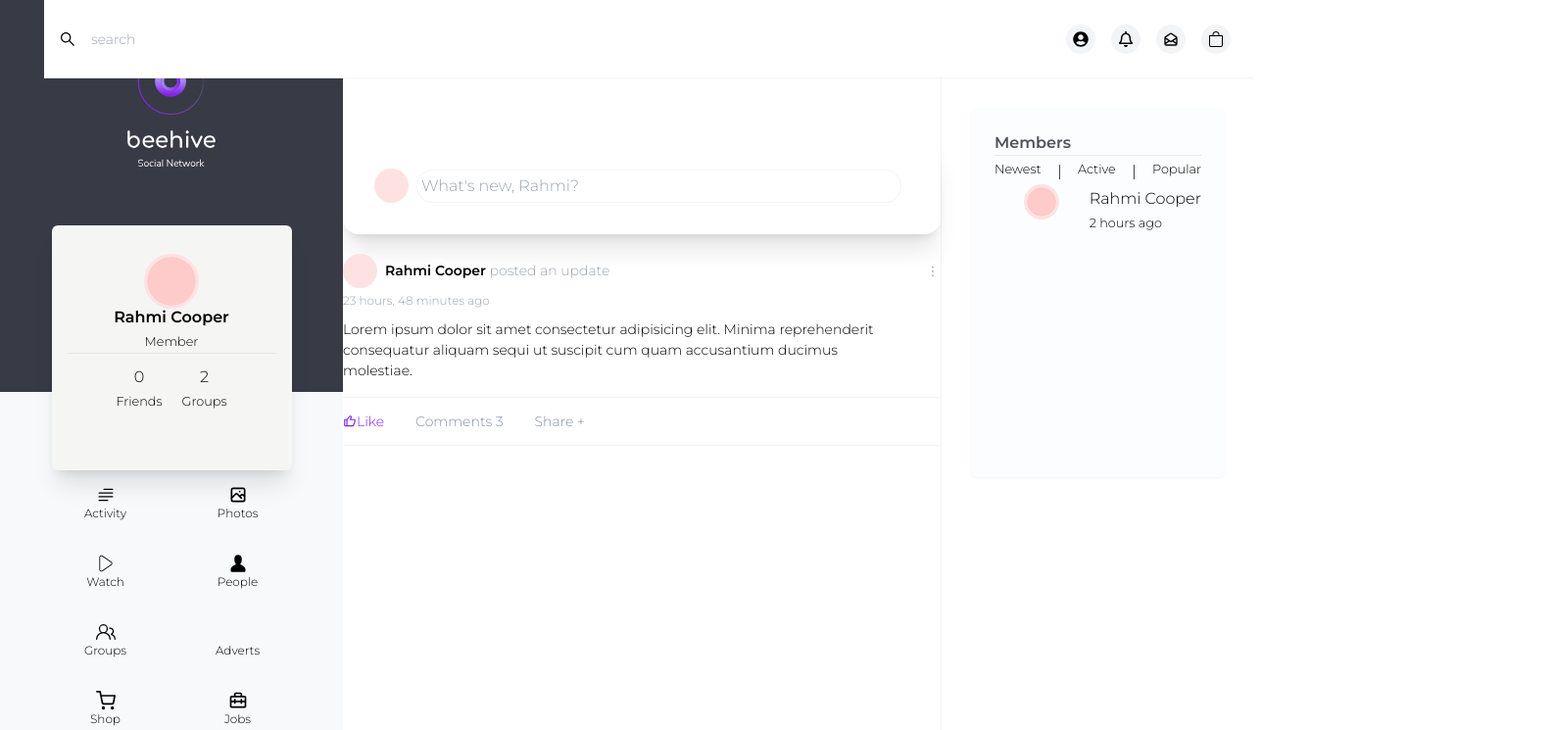
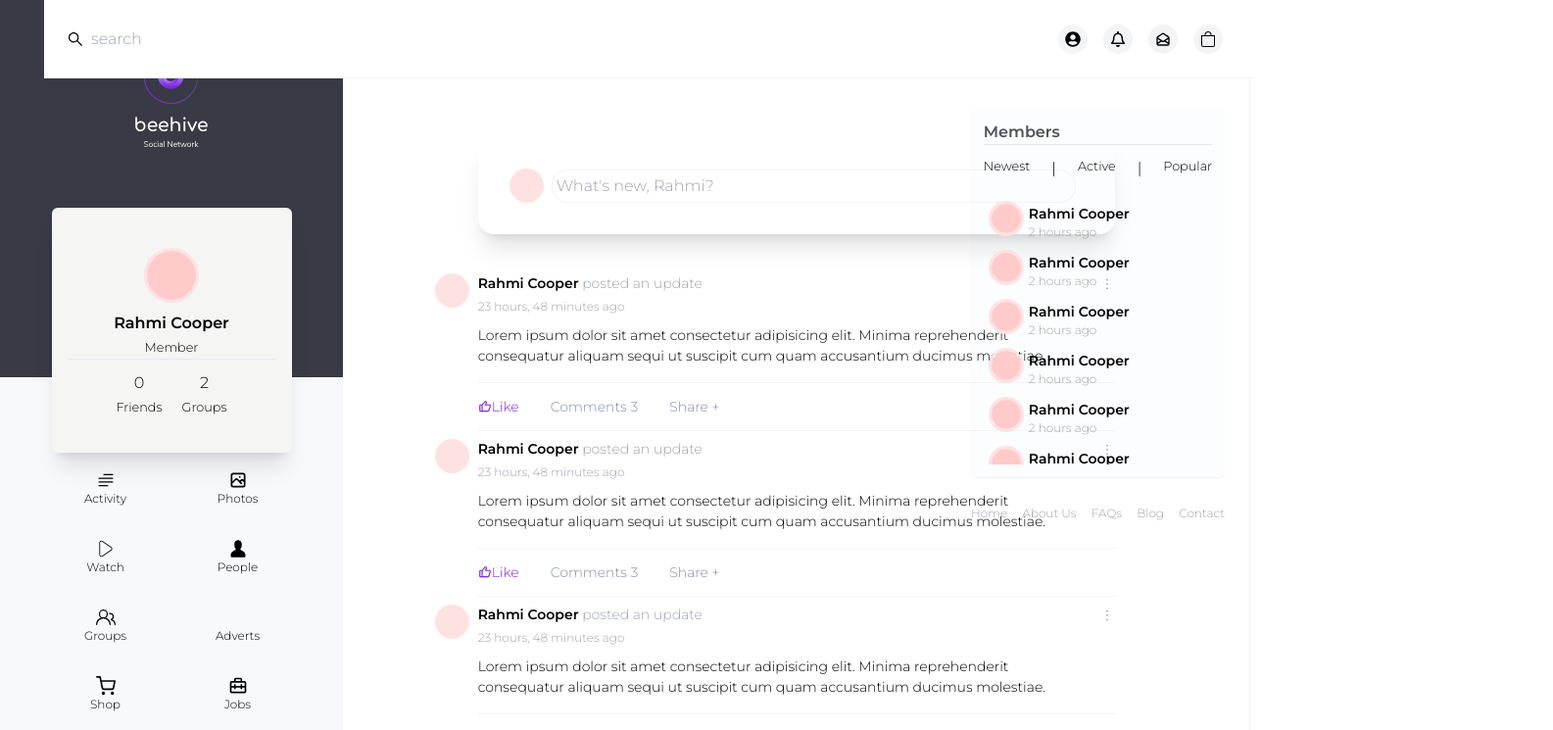
Before and after one commit to kennedybabu/mysite-front-react, a React (Create React App) app: page / in a window 1280 px wide. Shown: the top 745 px of the page at 98% size, 1585 px wide, since content can reach past the window. Built offline with nearby package versions, Linux system fonts and the light colour scheme; some icons are missing.

Commit message:
feature: create the comment section

```diff
--- a/src/App.css
+++ b/src/App.css
@@ -3,8 +3,10 @@
 
 body {
   font-family: 'Montserrat', sans-serif;
+}
 
-
+.no-scrollbar::-webkit-scrollbar {
+  display: none;
 }
 
 
@@ -15,3 +17,9 @@ body {
 .bottom {
   min-height: calc(100vh - 400px);
 }
+
+
+.main-content {
+  width: calc(100vw - 350px);
+  margin-left: 350px;
+}
--- a/src/App.js
+++ b/src/App.js
@@ -19,13 +19,14 @@ function App() {
     <div className="App">
         <div className="container flex flex-row">
 
-          <div className="sidebar min-w-[350px] h-full">
+          <div className="sidebar min-w-[350px] h-full fixed left-0 top-0">
             <div className="flex flex-col w-full h-full">
               <div className="top grow-0 text-center h-[400px] pt-[50px] bg-[#383a45] relative w-full">
                   {/* <h2 className='text-2xl text-center header'>beehive</h2> */}
-                  <img src={Logo} alt="logo" className='mx-auto h-[120px]'/>
+                  <img src={Logo} alt="logo" className='mx-auto h-[100px]'/>
+
                   <div className="absolute py-8 px-4 text-center text-black inset-x-0 shadow-xl -bottom-[20%] h-[250px] aspect-square bg-stone-100 rounded-md w-[70%] mx-auto">
-                      <div className='h-[50px] outline outline-offset-3 outline-red-100 bg-red-200 mx-auto rounded-full aspect-square'>
+                      <div className='h-[50px] my-3 outline outline-offset-3 outline-red-100 bg-red-200 mx-auto rounded-full aspect-square'>
 
                       </div>
                       <h4 className='font-bold'>Rahmi Cooper</h4>
@@ -104,7 +105,7 @@ function App() {
             </div>
           </div>
 
-          <div className="main-content w-full">
+          <div className="main-content w-full ml-[350px] min-w-[1235px]">
               <Header />
               <div className='flex flex-row h-screen mt-[80px]'>
                   <div className="basis-3/4 pt-[60px] h-full h-full border-r border-gray-100">
@@ -117,13 +118,26 @@ function App() {
                       </div>
 
                       {/* post-lists */}
-                      <div className="mt-5">
-                       <Post />
+                      <div className="mt-5 pt-5">
+                        <Post />
+                        <Post />
+                        <Post />
+                        <Post />
+                        <Post />
+                        <Post />
                       </div>
                   </div>
 
-                  <div className="basis-1/4 p-[30px]">
+                  <div className="basis-1/4 p-[30px] fixed top-[80px] right-0">
                     <MemberWidget />
+
+                    <div className='flex gap-2 text-[12px] items-center justify-between text-gray-400 my-7 child-hover:text-red-200'>
+                      <a href="#">Home</a>
+                      <a href="#">About Us</a>
+                      <a href="#">FAQs</a>
+                      <a href="#">Blog</a>
+                      <a href="#">Contact</a>
+                    </div>
                   </div>
               </div>
           </div>
--- a/src/components/Header.jsx
+++ b/src/components/Header.jsx
@@ -7,11 +7,11 @@ import {BsBag} from "react-icons/bs"
 
 const Header = () => {
   return (
-    <div className='p-2 fixed top-0 right-0 z-20 bg-white border-b border-gray-100 grid justify-items-start h-[80px] p-2 min-w-[1235px]'>
+    <div className='p-2 fixed top-0 right-0 z-20 bg-white border-b border-gray-100 grid justify-items-start h-[80px] px-4 min-w-[1235px]'>
          <div className="flex flex-row items-center px-2 justify-between w-full">
             <div className='flex items-center'>
                 < FaSistrix />
-                <input type="text" placeholder='search' className='align-left mx-2 p-2 outline-none text-sm'/>
+                <input type="text" placeholder='search' className='align-left mx-2 outline-none'/>
             </div>
 
             <div className='flex flex-row'>
--- a/src/components/MemberWidget.jsx
+++ b/src/components/MemberWidget.jsx
@@ -1,23 +1,67 @@
 import React from 'react'
 
 const MemberWidget = () => {
+
+    let users = [ {
+        name: 'Joe', work: 'freelance-developer',
+        blogs: '54', websites: '32',
+        hackathons: 'none', location: 'Morocco', id: '0',
+
+      },
+       {
+        name: 'Janet', work: 'fullstack-developer',
+        blogs: '34', websites: '12',
+        hackathons: '6', location: 'Mozambique', id: '1',
+      },
+      {
+        name: 'Janet', work: 'fullstack-developer',
+        blogs: '34', websites: '12',
+        hackathons: '6', location: 'Mozambique', id: '1',
+      },
+      {
+        name: 'Janet', work: 'fullstack-developer',
+        blogs: '34', websites: '12',
+        hackathons: '6', location: 'Mozambique', id: '1',
+      },   {
+        name: 'Janet', work: 'fullstack-developer',
+        blogs: '34', websites: '12',
+        hackathons: '6', location: 'Mozambique', id: '1',
+      },   {
+        name: 'Janet', work: 'fullstack-developer',
+        blogs: '34', websites: '12',
+        hackathons: '6', location: 'Mozambique', id: '1',
+      },   {
+        name: 'Janet', work: 'fullstack-developer',
+        blogs: '34', websites: '12',
+        hackathons: '6', location: 'Mozambique', id: '1',
+      },   {
+        name: 'Janet', work: 'fullstack-developer',
+        blogs: '34', websites: '12',
+        hackathons: '6', location: 'Mozambique', id: '1',
+      },
+
+    ]
+
+
   return (
-    <div className='w-[259px] flex flex-col h-[377px] mx-auto bg-[#7c82c305] rounded-md shadow-sm p-[1.5rem]'>
+    <div className='w-[259px] flex flex-col h-[377px] mx-auto bg-[#7c82c305] rounded-md shadow-sm p-[.8rem]'>
         <h4 className='font-bold text-[16px] text-[#4f515b]'>Members</h4>
         <hr />
-        <div className='flex justify-between my-1'>
+        <div className='flex justify-between my-3'>
             <small className='cursor-pointer'>Newest</small> | <small className='cursor-pointer'>Active</small> | <small className='cursor-pointer'>Popular</small>
         </div>
-        <div className='grow'>
-            <div className='member-widget flex w-full'>
-                <div className='h-[30px] outline outline-offset-3 outline-red-100 bg-red-200 mx-auto rounded-full aspect-square'>
+        <div className='grow w-full overflow-y-scroll no-scrollbar'>
+            {users.map((user, index) => (
+                <div key={index} className='member-widget px-2 my-3 flex flex-row w-full'>
+                    <div className='h-[30px] w-[30px] outline outline-offset-3 outline-red-100 bg-red-200 rounded-full aspect-square'>
 
+                    </div>
+                    <div className='h-full mx-2 flex items-start justify-center flex-col'>
+                        <a href='#' className='text-sm font-bold hover:underline'>Rahmi Cooper</a>
+                        <small className='text-[12px] text-gray-400'>2 hours ago</small>
+                    </div>
                 </div>
-                <div>
-                    <p>Rahmi Cooper</p>
-                    <small>2 hours ago</small>
-                </div>
-            </div>
+            ))}
         </div>
     </div>
   )
--- a/src/components/Post.jsx
+++ b/src/components/Post.jsx
@@ -1,16 +1,22 @@
-import React from 'react'
+import React, { useState } from 'react'
 import {AiOutlineMore} from "react-icons/ai"
 import {BiLike} from "react-icons/bi"
 
 const Post = () => {
+    let [isCommenting, setIsCommenting] = useState(false)
+
+    let commenting = () => {
+        setIsCommenting(!isCommenting)
+    }
+
   return (
     <div>
         <div className='max-w-[650px] mx-auto'>
             <div className='flex flex-row justify-between items-center'>
-                <div className="flex items-center">
-                <div className='h-[35px] cursor-pointer aspect-square bg-red-100 rounded-full'>
-                </div>
-                <p className='mx-2 text-gray-400 text-[14px]'><span className='text-black font-bold'>Rahmi Cooper</span> posted an update</p>
+                <div className="flex relative items-center">
+                    <div className='absolute top-0 -left-11 h-[35px] cursor-pointer aspect-square bg-red-100 rounded-full'>
+                    </div>
+                    <p className='text-gray-400 text-[14px]'><span className='text-black font-bold'>Rahmi Cooper</span> posted an update</p>
                 </div>
                 <AiOutlineMore  className='text-gray-400 cursor-pointer'/>
             </div>
@@ -21,10 +27,28 @@ const Post = () => {
             <div className='h-[50px] my-2 border-t border-b border-gray-100'>
             <div className="flex flex-row items-center h-full">
                 <p className='text-[14px] mr-4 flex items-center cursor-pointer text-[#8224E3]'><BiLike /> Like</p>
-                <p className='text-[14px] mx-4 text-[#838daa] cursor-pointer'>Comments <span>3</span></p>
+                <p className='text-[14px] mx-4 text-[#838daa] cursor-pointer' onClick={commenting}>Comments <span>3</span></p>
                 <p className='text-[14px] mx-4 text-[#838daa] cursor-pointer'>Share +</p>
             </div>
             </div>
+
+            { isCommenting ?
+               ( <div className='flex w-full my-[16px]'>
+                    <div className='flex w-full flex-row items-start max-w-[650px] mx-auto rounded-2xl'>
+                        <div className='h-[35px] aspect-square bg-red-100 rounded-full'>
+
+                        </div>
+                        <div className='w-full'>
+                            <input type="text" className='border border-gray-100 mx-2 p-1 rounded-2xl w-full' />
+                            <div className='my-2 px-4'>
+                                <button className='w-[89px] h-[26px] bg-[#8224e3] text-stone-100 rounded-xl'>post</button>
+                                <a href="#" onClick={commenting} className='text-[#8224e3] mx-3 hover:underline'>cancel</a>
+                            </div>
+                        </div>
+                    </div>
+                </div>) : null
+            }
+
         </div>
     </div>
   )
```
